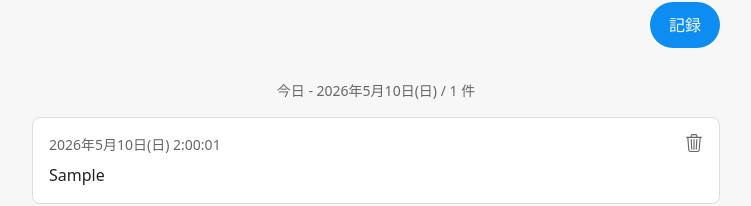
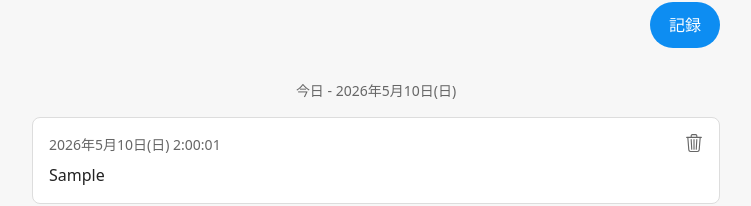
Before and after one commit to asamichiruko/quicklog, a Vue app: page / in a window 1280 px wide. Both pictures are taken after typing "Sample" into the empty fields and a click on the button "記録". Shown: the part 262-468 px from the top of the page, without its empty margins (264-1015 px from the left). Built offline with nearby package versions, Linux system fonts and the light colour scheme.

Commit message:
feat: 記録分布表示のオンオフに合わせて件数表示の有無を切り替えるように変更

```diff
--- a/src/components/LogEntryList.vue
+++ b/src/components/LogEntryList.vue
@@ -56,7 +56,10 @@ function formatDateHeading(date: Date) {
     <div class="date-groups">
       <section v-for="group in groupedItems" :key="group.key" class="date-group">
         <h2 class="date-heading">
-          {{ formatDateHeading(group.date) }} / {{ group.items.length }} 件
+          <span class="date-heading-date">{{ formatDateHeading(group.date) }}</span>
+          <span class="date-heading-count" v-if="props.showTimeDistributionStrip">
+            {{ group.items.length }} 件
+          </span>
         </h2>
         <div class="time-distribution-strip" v-if="props.showTimeDistributionStrip">
           <TimeDistributionStrip :items="group.items" />
@@ -116,6 +119,10 @@ function formatDateHeading(date: Date) {
   font-weight: var(--font-weight-medium);
   color: var(--color-text-muted);
   justify-self: center;
+}
+
+.date-heading-count::before {
+  content: " / ";
 }
 
 .entries {
```
